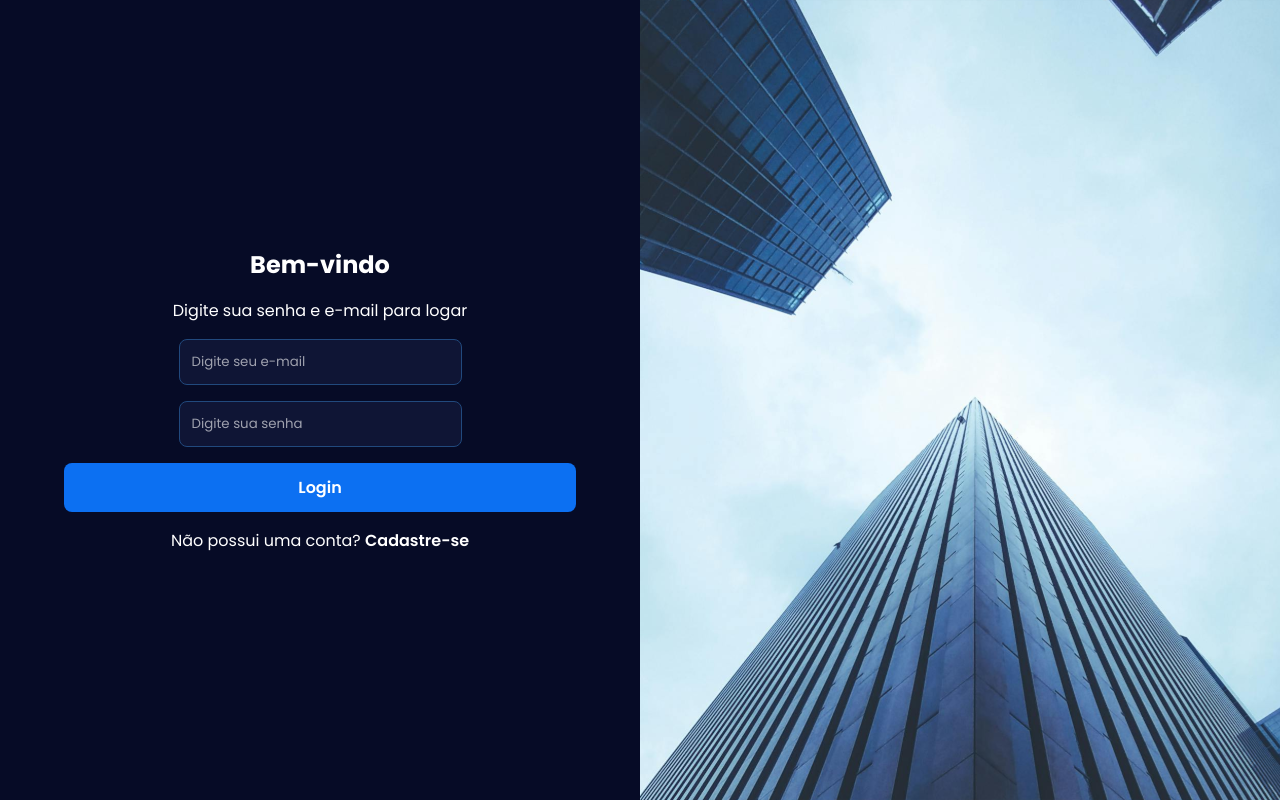
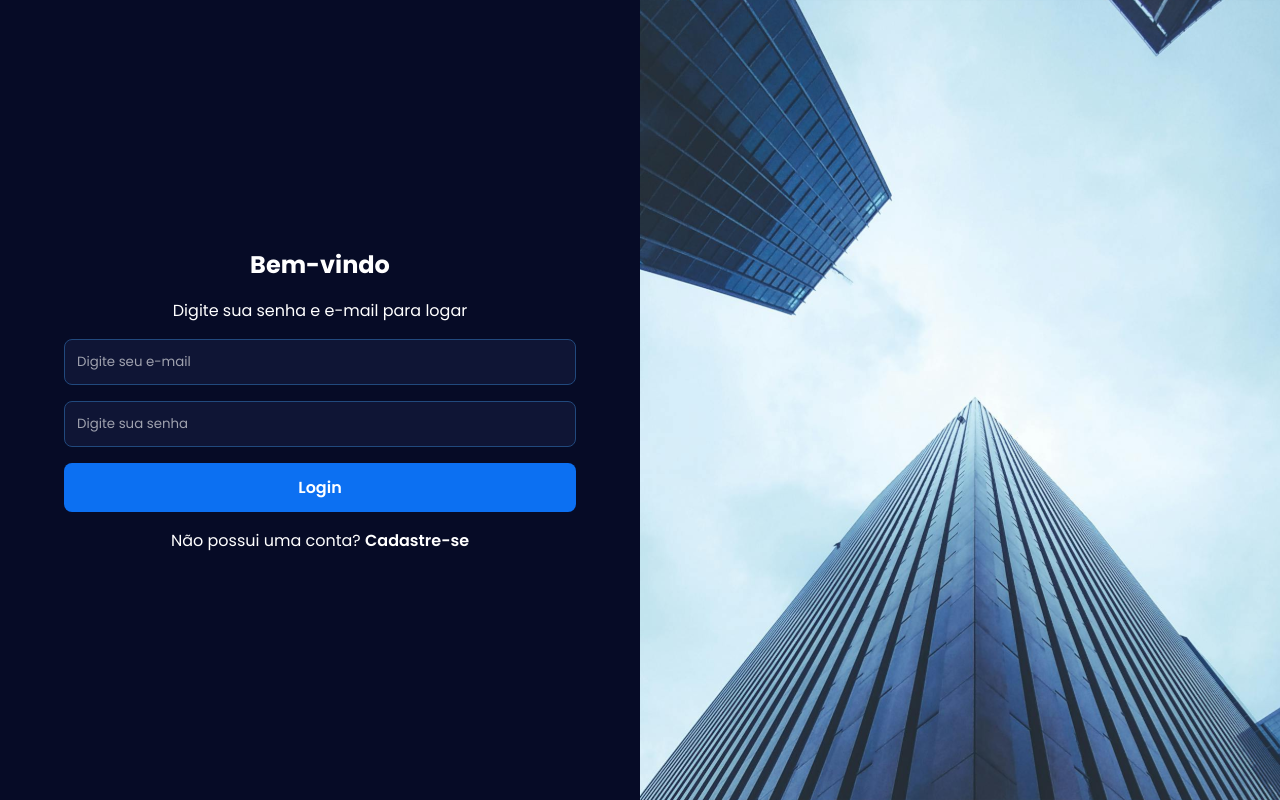
Before and after one commit to mikasampaio/dnc-dashboard, a React (Vite) app: page /login in a window 1280 px wide. Built offline with nearby package versions, Linux system fonts and the light colour scheme.

Commit message:
feat: componentes

```diff
--- a/src/components/Input/styles.ts
+++ b/src/components/Input/styles.ts
@@ -7,8 +7,14 @@ export const Input = styled.input`
   border-radius: 0.5rem;
   outline: none;
   padding: 0.75rem;
+  width: 100%;
+  max-width: 550px;
 
   &::placeholder {
     color: rgb(255, 255, 255, 0.6);
   }
+
+  &:disabled {
+    background: rgb(255, 255, 255, 0.1);
+  }
 `
--- a/src/components/index.ts
+++ b/src/components/index.ts
@@ -1,2 +1,5 @@
 export { default as Button } from './Button'
 export { default as Input } from './Input'
+export { default as Header } from './Header'
+export { default as Profile } from './Profile'
+export { default as Table } from './Table'
```
